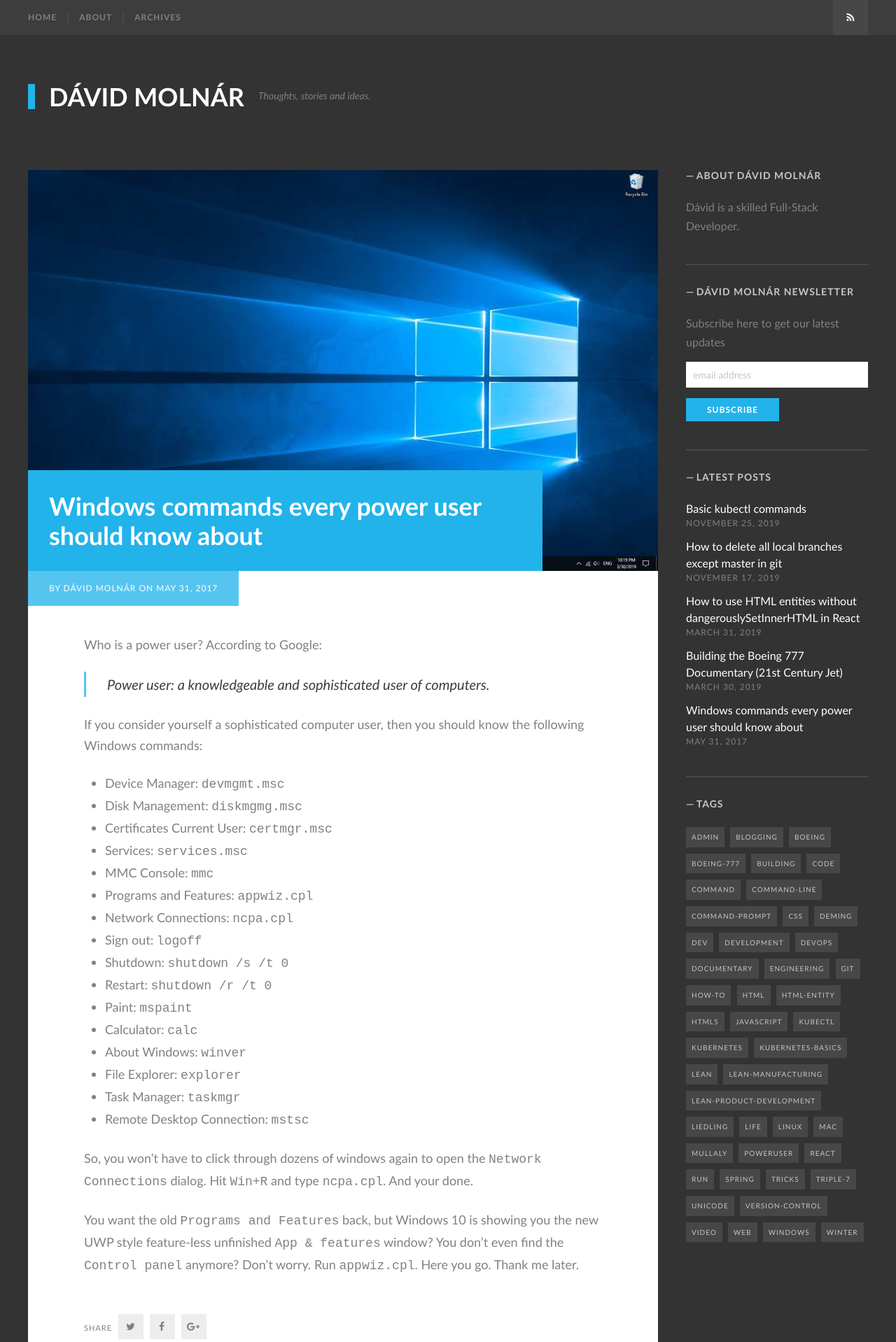
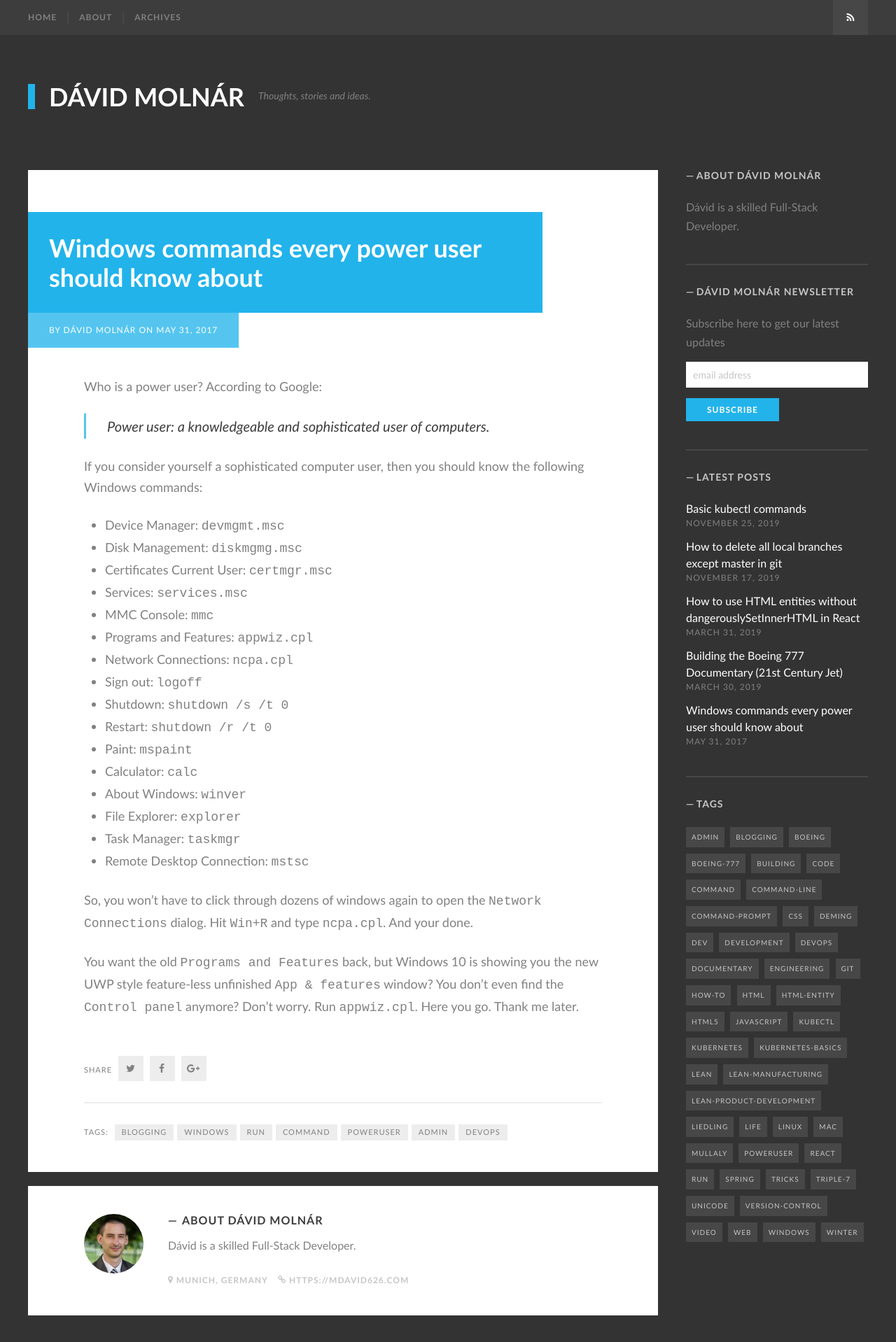
Before and after one commit to mdavid626/blog, a Jekyll site: the page built from _posts/2017-05-31-Windows-commands-every-power-user-should-know-about.md, in a window 1280 px wide. Shown: the top 1918 px of the page at 70% size. Built offline with Jekyll 4.4.1, drawn with Linux system fonts in a browser that asks for light colours; some web fonts are replaced; comment, search, counter and statistics services are not loaded.

Commit message:
Update 2017-05-31-Windows-commands-every-power-user-should-know-about.md

```diff
--- a/_posts/2017-05-31-Windows-commands-every-power-user-should-know-about.md
+++ b/_posts/2017-05-31-Windows-commands-every-power-user-should-know-about.md
@@ -2,7 +2,6 @@
 layout: post
 title:  "Windows commands every power user should know about"
 date:   2017-05-31
-banner_image: windows-10-background.jpg
 tags: [blogging, windows, run, command, poweruser, admin, devops]
 ---
 
```
